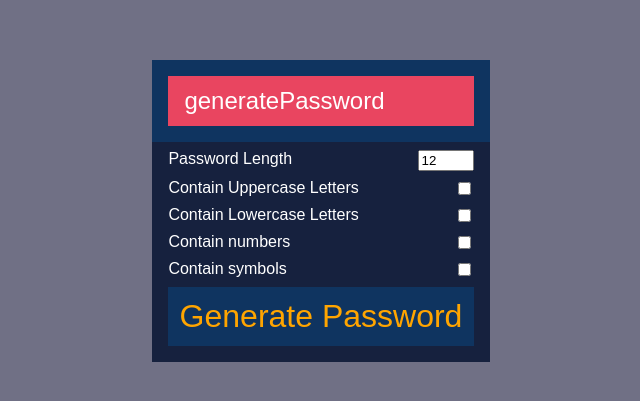
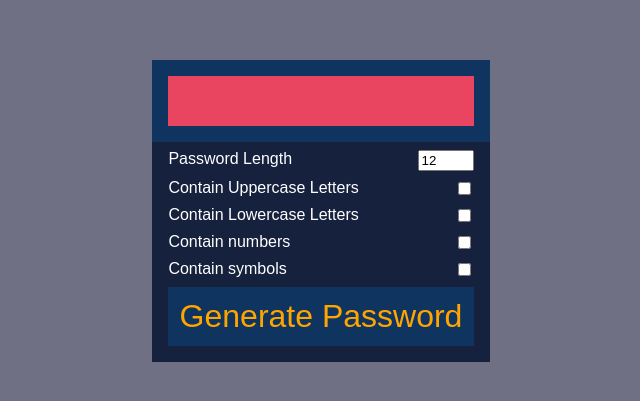
Before and after one commit to WERCAN/Password-Generator, a plain HTML site: page index.html in a window 1280 px wide. Shown: the part 189-590 px from the top of the page, without its empty margins (319-959 px from the left). Drawn offline with Linux system fonts and the light colour scheme.

Commit message:
span text cleaned

```diff
--- a/index.html
+++ b/index.html
@@ -14,7 +14,7 @@
 
         <div class="pw-header">
             <div class="pw">
-                <span id="pw">generatePassword</span>
+                <span id="pw"></span>
                 <button id="copy">Copy</button>
             </div>
         </div>
```
